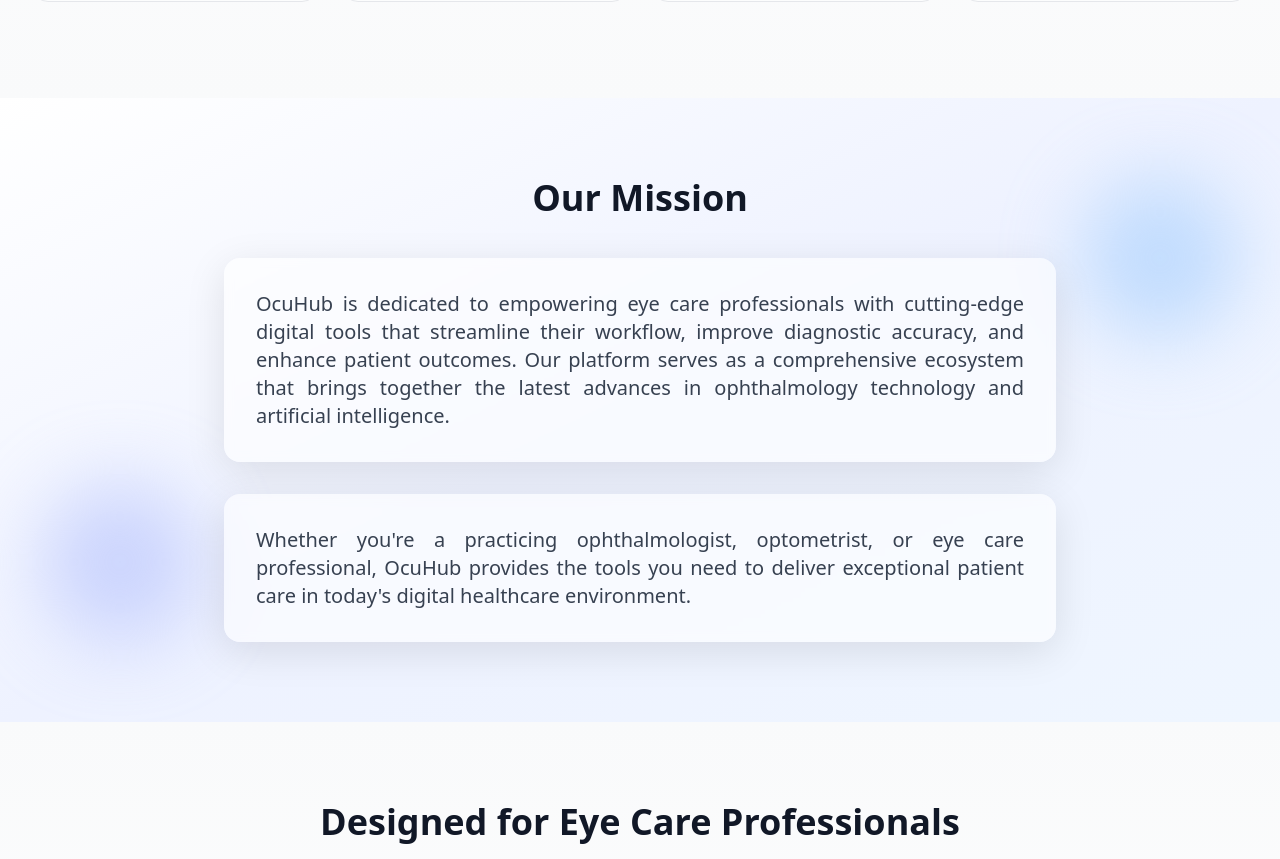
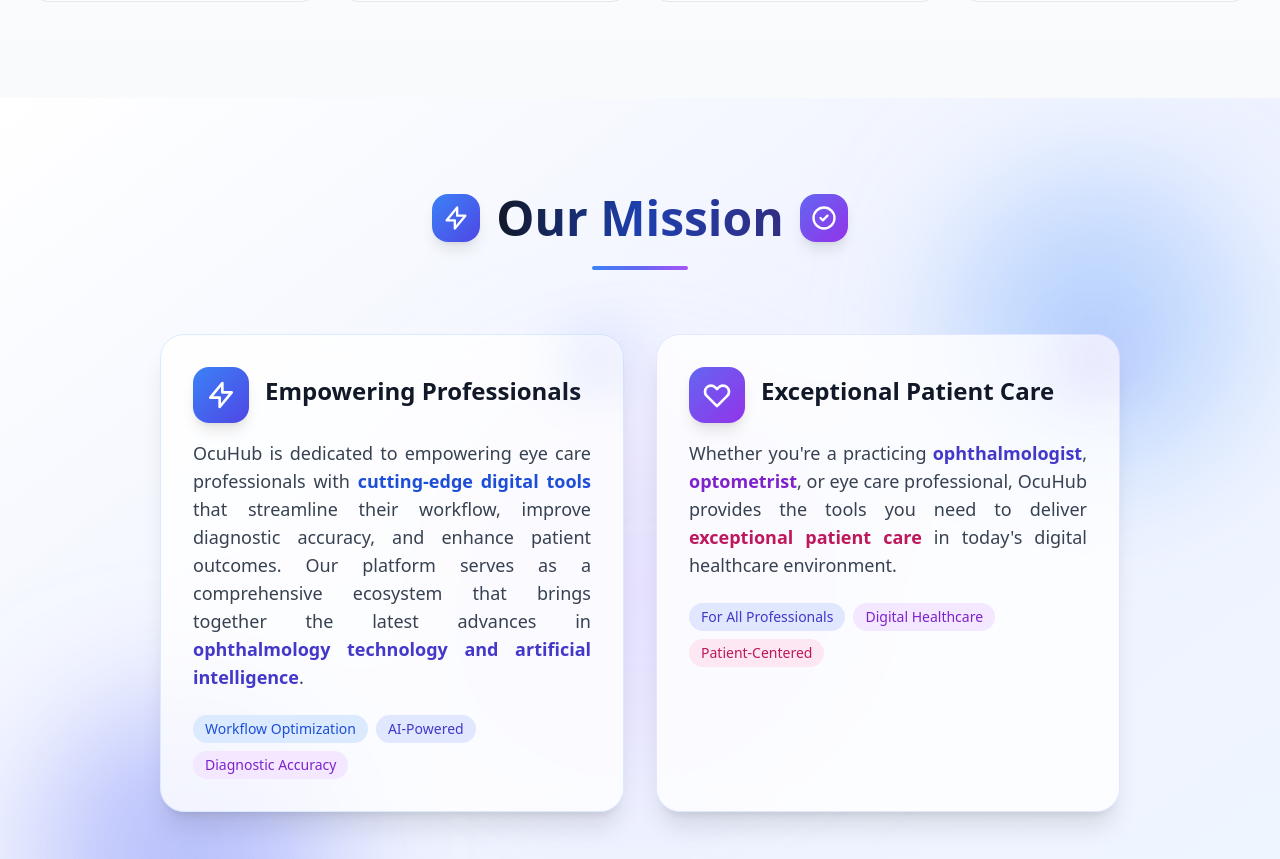
Before and after one commit to DrEhSultan/OcuHubWepApp, a Next.js app: page / in a window 1280 px wide. Shown: the part 1930-2789 px from the top of the page. Built offline with nearby package versions, Linux system fonts and the light colour scheme.

Commit message:
update footer

```diff
--- a/pages/index.tsx
+++ b/pages/index.tsx
@@ -354,24 +354,100 @@
           )}
 
           {/* Purpose Section */}
-          <section className="relative bg-gradient-to-br from-white via-indigo-50 to-blue-50 py-12 sm:py-20 overflow-hidden">
+          <section className="relative bg-gradient-to-br from-white via-indigo-50 to-blue-50 py-16 sm:py-24 overflow-hidden">
             {/* Decorative elements */}
-            <div className="absolute inset-0 overflow-hidden pointer-events-none opacity-50">
-              <div className="absolute top-20 right-10 w-40 h-40 bg-blue-300 rounded-full mix-blend-multiply filter blur-2xl"></div>
-              <div className="absolute bottom-20 left-10 w-40 h-40 bg-indigo-300 rounded-full mix-blend-multiply filter blur-2xl"></div>
+            <div className="absolute inset-0 overflow-hidden pointer-events-none">
+              <div className="absolute top-20 right-10 w-72 h-72 bg-blue-400 rounded-full mix-blend-multiply filter blur-3xl opacity-30 animate-pulse"></div>
+              <div className="absolute bottom-20 left-10 w-72 h-72 bg-indigo-400 rounded-full mix-blend-multiply filter blur-3xl opacity-30 animate-pulse" style={{animationDelay: '1s'}}></div>
+              <div className="absolute top-1/2 left-1/2 transform -translate-x-1/2 -translate-y-1/2 w-96 h-96 bg-purple-300 rounded-full mix-blend-multiply filter blur-3xl opacity-20"></div>
             </div>
 
-            <div className="relative max-w-4xl mx-auto px-4 sm:px-6 lg:px-8 text-center">
-              <h2 className="text-3xl sm:text-4xl font-bold text-gray-900 mb-6 sm:mb-10">
-                Our Mission
-              </h2>
-              <div className="space-y-6 sm:space-y-8">
-                <p className="text-base sm:text-lg lg:text-xl text-gray-700 leading-relaxed bg-white/60 backdrop-blur-sm rounded-2xl p-6 sm:p-8 shadow-soft">
-                  OcuHub is dedicated to empowering eye care professionals with cutting-edge digital tools that streamline their workflow, improve diagnostic accuracy, and enhance patient outcomes. Our platform serves as a comprehensive ecosystem that brings together the latest advances in ophthalmology technology and artificial intelligence.
-                </p>
-                <p className="text-base sm:text-lg lg:text-xl text-gray-700 leading-relaxed bg-white/60 backdrop-blur-sm rounded-2xl p-6 sm:p-8 shadow-soft">
-                  Whether you're a practicing ophthalmologist, optometrist, or eye care professional, OcuHub provides the tools you need to deliver exceptional patient care in today's digital healthcare environment.
-                </p>
+            <div className="relative max-w-5xl mx-auto px-4 sm:px-6 lg:px-8">
+              {/* Section Header */}
+              <div className="text-center mb-12 sm:mb-16">
+                <div className="flex flex-col sm:flex-row items-center justify-center gap-3 sm:gap-4 mb-6">
+                  <div className="hidden sm:flex w-10 h-10 sm:w-12 sm:h-12 bg-gradient-to-br from-blue-500 to-indigo-600 rounded-2xl items-center justify-center shadow-lg animate-pulse">
+                    <svg className="w-6 h-6 sm:w-7 sm:h-7 text-white" fill="none" stroke="currentColor" viewBox="0 0 24 24">
+                      <path strokeLinecap="round" strokeLinejoin="round" strokeWidth={2} d="M13 10V3L4 14h7v7l9-11h-7z" />
+                    </svg>
+                  </div>
+                  <h2 className="text-3xl sm:text-4xl lg:text-5xl font-bold bg-gradient-to-r from-gray-900 via-blue-800 to-indigo-900 bg-clip-text text-transparent">
+                    Our Mission
+                  </h2>
+                  <div className="hidden sm:flex w-10 h-10 sm:w-12 sm:h-12 bg-gradient-to-br from-indigo-500 to-purple-600 rounded-2xl items-center justify-center shadow-lg animate-pulse" style={{animationDelay: '0.5s'}}>
+                    <svg className="w-6 h-6 sm:w-7 sm:h-7 text-white" fill="none" stroke="currentColor" viewBox="0 0 24 24">
+                      <path strokeLinecap="round" strokeLinejoin="round" strokeWidth={2} d="M9 12l2 2 4-4m6 2a9 9 0 11-18 0 9 9 0 0118 0z" />
+                    </svg>
+                  </div>
+                </div>
+                <div className="w-24 h-1 bg-gradient-to-r from-blue-500 via-indigo-500 to-purple-500 rounded-full mx-auto"></div>
+              </div>
+
+              {/* Mission Cards */}
+              <div className="grid md:grid-cols-2 gap-6 sm:gap-8 mb-12">
+                {/* Card 1 - Empowering Professionals */}
+                <div className="group relative bg-white/80 backdrop-blur-md rounded-3xl p-6 sm:p-8 shadow-xl hover:shadow-2xl transition-all duration-500 border border-blue-100 hover:border-blue-300 hover:-translate-y-2">
+                  <div className="absolute -top-4 -right-4 w-20 h-20 bg-gradient-to-br from-blue-400 to-indigo-500 rounded-2xl opacity-10 group-hover:opacity-20 transition-opacity blur-xl"></div>
+
+                  <div className="flex items-start gap-4 mb-4">
+                    <div className="flex-shrink-0 w-14 h-14 bg-gradient-to-br from-blue-500 to-indigo-600 rounded-2xl flex items-center justify-center shadow-lg group-hover:scale-110 transition-transform duration-300">
+                      <svg className="w-8 h-8 text-white" fill="none" stroke="currentColor" viewBox="0 0 24 24">
+                        <path strokeLinecap="round" strokeLinejoin="round" strokeWidth={2} d="M13 10V3L4 14h7v7l9-11h-7z" />
+                      </svg>
+                    </div>
+                    <h3 className="text-xl sm:text-2xl font-bold text-gray-900 mt-2">Empowering Professionals</h3>
+                  </div>
+
+                  <p className="text-base sm:text-lg text-gray-700 leading-relaxed">
+                    OcuHub is dedicated to empowering eye care professionals with <span className="font-semibold text-blue-700">cutting-edge digital tools</span> that streamline their workflow, improve diagnostic accuracy, and enhance patient outcomes. Our platform serves as a comprehensive ecosystem that brings together the latest advances in <span className="font-semibold text-indigo-700">ophthalmology technology and artificial intelligence</span>.
+                  </p>
+
+                  <div className="mt-6 flex flex-wrap gap-2">
+                    <span className="px-3 py-1 bg-blue-100 text-blue-700 rounded-full text-sm font-medium">Workflow Optimization</span>
+                    <span className="px-3 py-1 bg-indigo-100 text-indigo-700 rounded-full text-sm font-medium">AI-Powered</span>
+                    <span className="px-3 py-1 bg-purple-100 text-purple-700 rounded-full text-sm font-medium">Diagnostic Accuracy</span>
+                  </div>
+                </div>
+
+                {/* Card 2 - Exceptional Care */}
+                <div className="group relative bg-white/80 backdrop-blur-md rounded-3xl p-6 sm:p-8 shadow-xl hover:shadow-2xl transition-all duration-500 border border-indigo-100 hover:border-indigo-300 hover:-translate-y-2">
+                  <div className="absolute -top-4 -right-4 w-20 h-20 bg-gradient-to-br from-indigo-400 to-purple-500 rounded-2xl opacity-10 group-hover:opacity-20 transition-opacity blur-xl"></div>
+
+                  <div className="flex items-start gap-4 mb-4">
+                    <div className="flex-shrink-0 w-14 h-14 bg-gradient-to-br from-indigo-500 to-purple-600 rounded-2xl flex items-center justify-center shadow-lg group-hover:scale-110 transition-transform duration-300">
+                      <svg className="w-8 h-8 text-white" fill="none" stroke="currentColor" viewBox="0 0 24 24">
+                        <path strokeLinecap="round" strokeLinejoin="round" strokeWidth={2} d="M4.318 6.318a4.5 4.5 0 000 6.364L12 20.364l7.682-7.682a4.5 4.5 0 00-6.364-6.364L12 7.636l-1.318-1.318a4.5 4.5 0 00-6.364 0z" />
+                      </svg>
+                    </div>
+                    <h3 className="text-xl sm:text-2xl font-bold text-gray-900 mt-2">Exceptional Patient Care</h3>
+                  </div>
+
+                  <p className="text-base sm:text-lg text-gray-700 leading-relaxed">
+                    Whether you're a practicing <span className="font-semibold text-indigo-700">ophthalmologist</span>, <span className="font-semibold text-purple-700">optometrist</span>, or eye care professional, OcuHub provides the tools you need to deliver <span className="font-semibold text-pink-700">exceptional patient care</span> in today's digital healthcare environment.
+                  </p>
+
+                  <div className="mt-6 flex flex-wrap gap-2">
+                    <span className="px-3 py-1 bg-indigo-100 text-indigo-700 rounded-full text-sm font-medium">For All Professionals</span>
+                    <span className="px-3 py-1 bg-purple-100 text-purple-700 rounded-full text-sm font-medium">Digital Healthcare</span>
+                    <span className="px-3 py-1 bg-pink-100 text-pink-700 rounded-full text-sm font-medium">Patient-Centered</span>
+                  </div>
+                </div>
+              </div>
+
+              {/* Key Stats */}
+              <div className="grid grid-cols-3 gap-4 sm:gap-6 max-w-3xl mx-auto">
+                <div className="text-center bg-white/60 backdrop-blur-sm rounded-2xl p-4 sm:p-6 shadow-lg hover:shadow-xl transition-all duration-300 hover:-translate-y-1">
+                  <div className="text-3xl sm:text-4xl font-bold bg-gradient-to-r from-blue-600 to-indigo-600 bg-clip-text text-transparent mb-2">50+</div>
+                  <div className="text-xs sm:text-sm text-gray-600 font-medium">Clinical Tools</div>
+                </div>
+                <div className="text-center bg-white/60 backdrop-blur-sm rounded-2xl p-4 sm:p-6 shadow-lg hover:shadow-xl transition-all duration-300 hover:-translate-y-1">
+                  <div className="text-3xl sm:text-4xl font-bold bg-gradient-to-r from-indigo-600 to-purple-600 bg-clip-text text-transparent mb-2">AI</div>
+                  <div className="text-xs sm:text-sm text-gray-600 font-medium">Powered Features</div>
+                </div>
+                <div className="text-center bg-white/60 backdrop-blur-sm rounded-2xl p-4 sm:p-6 shadow-lg hover:shadow-xl transition-all duration-300 hover:-translate-y-1">
+                  <div className="text-3xl sm:text-4xl font-bold bg-gradient-to-r from-purple-600 to-pink-600 bg-clip-text text-transparent mb-2">24/7</div>
+                  <div className="text-xs sm:text-sm text-gray-600 font-medium">Available</div>
+                </div>
               </div>
             </div>
           </section>
@@ -419,10 +495,10 @@
                 <Link href="/data-deletion" className="text-blue-300 hover:text-blue-100 transition-colors underline text-sm sm:text-base font-medium">Data Deletion</Link>
               </div>
 
-              <div className="text-sm sm:text-base text-gray-300 space-y-2 bg-gray-800/50 backdrop-blur-sm rounded-xl p-4 sm:p-6 inline-block">
-                <p>Contact: <a href="mailto:admin@ocuhub.com" className="text-blue-300 hover:text-blue-100 transition-colors font-medium">admin@ocuhub.com</a></p>
-                <p className="font-medium">OcuHub Technologies LLC</p>
-                <p>Delaware, United States</p>
+              <div className="max-w-md mx-auto text-sm sm:text-base text-gray-300 space-y-2 bg-gray-800/50 backdrop-blur-sm rounded-xl p-4 sm:p-6">
+                <p className="text-center">Contact: <a href="mailto:admin@ocuhub.com" className="text-blue-300 hover:text-blue-100 transition-colors font-medium">admin@ocuhub.com</a></p>
+                <p className="font-medium text-center">OcuHub Technologies LLC</p>
+                <p className="text-center">Delaware, United States</p>
               </div>
             </div>
           </div>
```
